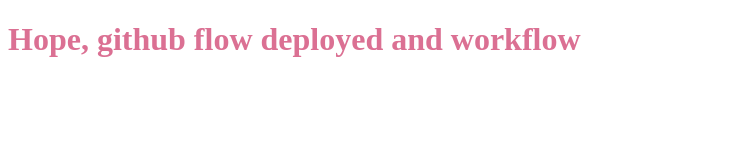
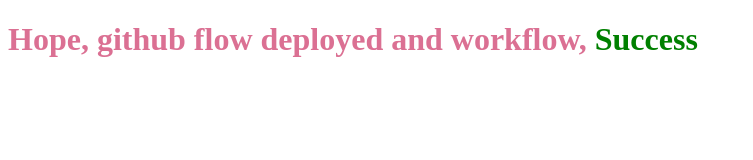
Before and after one commit to kavisankar-eswaran/Testengine, a website: page public/testengine/index.html in a window 1280 px wide. Shown: the whole page, without its empty margins (0-753 px from the left). Drawn offline with Linux system fonts and the light colour scheme.

Commit message:
success commit

```diff
--- a/public/testengine/index.html
+++ b/public/testengine/index.html
@@ -7,6 +7,6 @@
     <link rel="stylesheet" href="../style.css">
 </head>
 <body>
-    <h1>Hope, github flow deployed and workflow</h1>
+    <h1>Hope, github flow deployed and workflow, <span style="color: green;">Success</span></h1>
 </body>
 </html>
```
